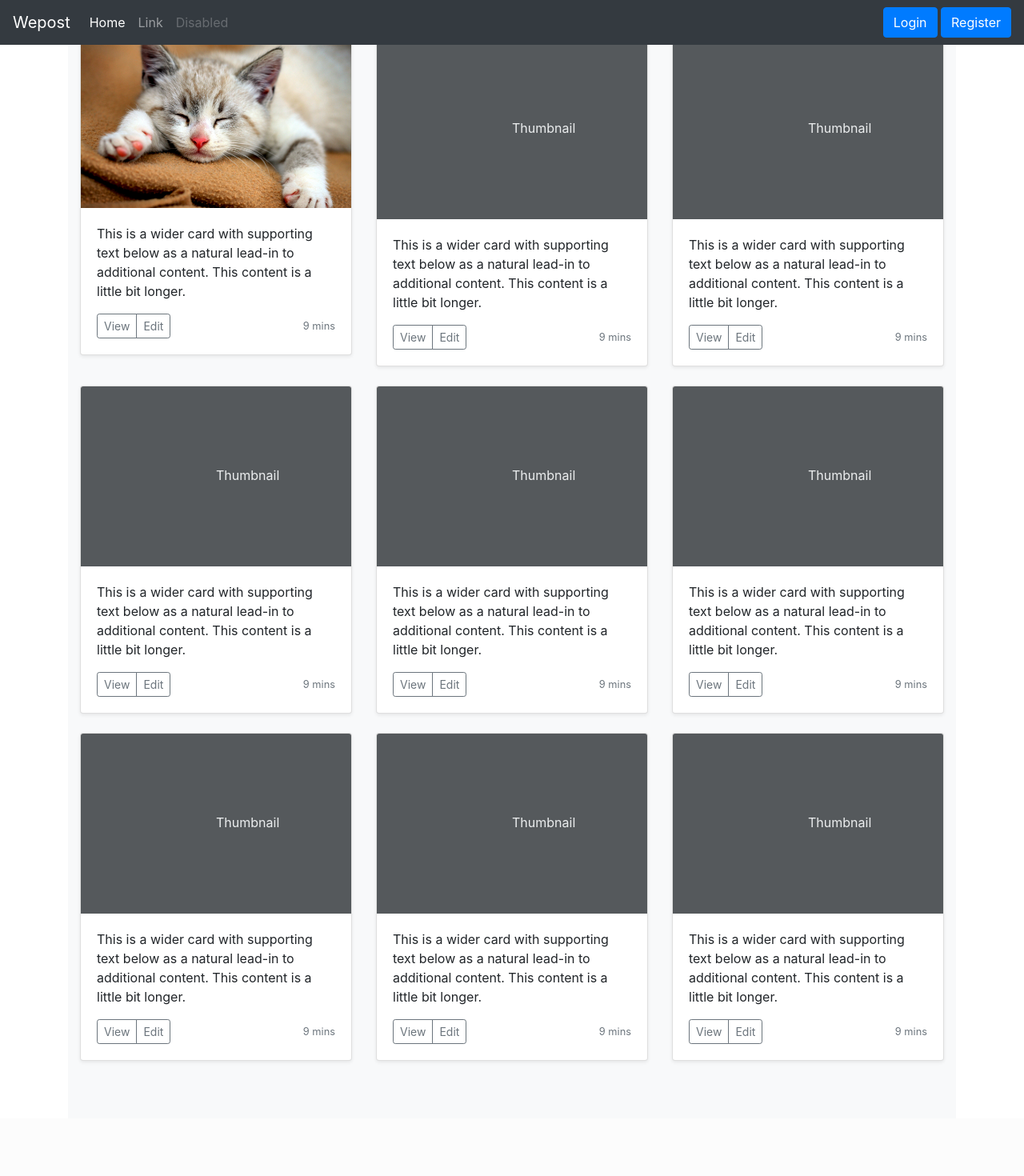
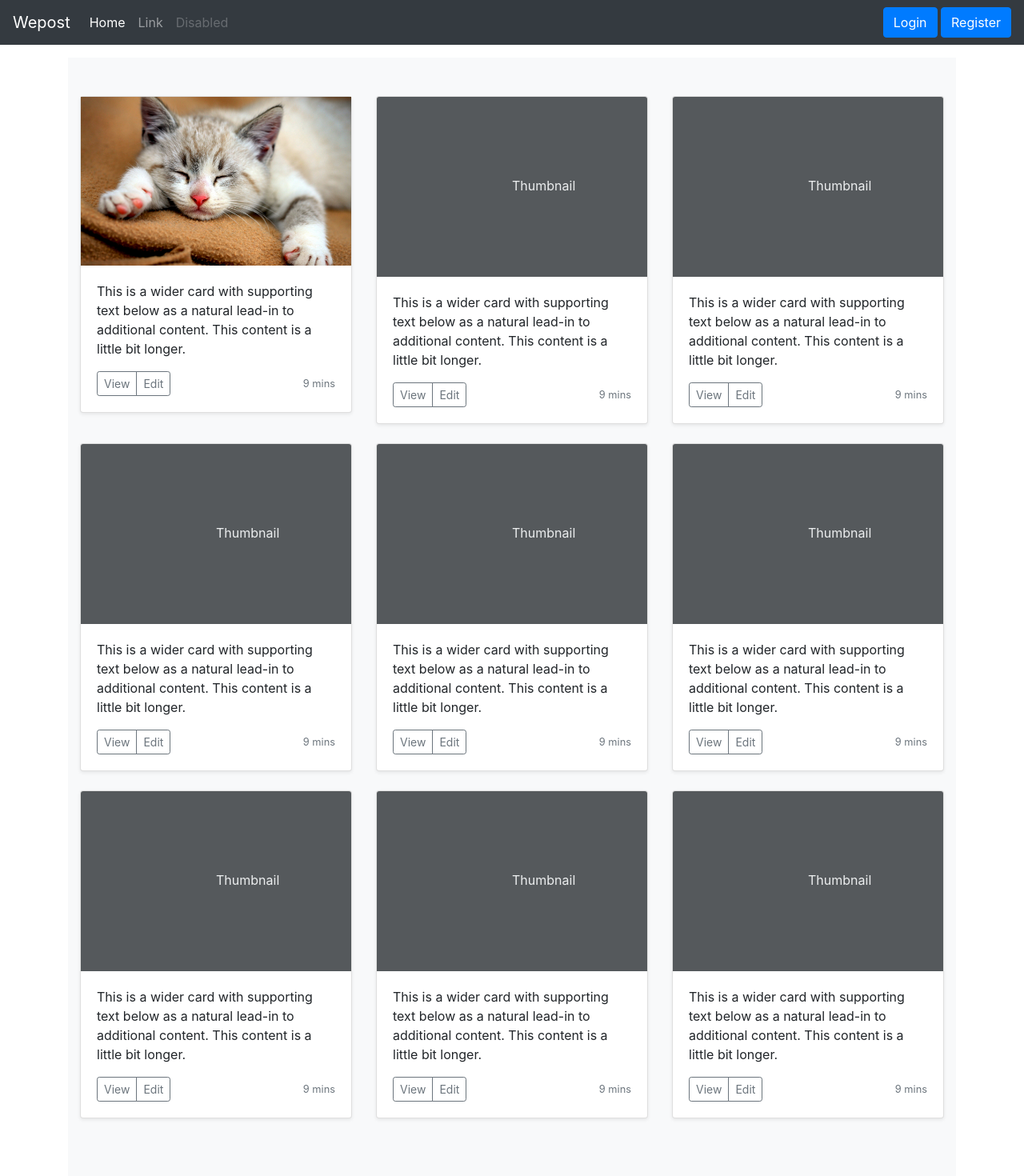
Before and after one commit to Hannidiot/wepost, a Django app: page / in a window 1280 px wide. Shown: the whole page at 80% size. Before the commit the page ends 1328 px from the top, so only its background shows below. Run offline with Django 3.2, Linux system fonts and the light colour scheme; some libraries are stand-ins or nearby versions.

Commit message:
fix top margin

```diff
--- /dev/null
+++ b/static/css/base.css
@@ -0,0 +1,3 @@
+body {
+    padding-top: 4.5rem;
+}
--- a/templates/wepost_main/base.html
+++ b/templates/wepost_main/base.html
@@ -13,16 +13,16 @@
 
   <!-- Bootstrap core CSS -->
   <link href="{% static 'css/bootstrap.min.css' %}" rel="stylesheet" integrity="sha384-GJzZqFGwb1QTTN6wy59ffF1BuGJpLSa9DkKMp0DgiMDm4iYMj70gZWKYbI706tWS" crossorigin="anonymous">
-  <link href="{% static 'css/nav.css' %}" rel="stylesheet" crossorigin="anonymous">
+  <link rel="stylesheet" href="{% static 'css/base.css' %}" />
 </head>
 <body>
   {% block nav_block %}
     {% navbar %}
   {% endblock nav_block %}
 
-  <div class="container">
+  <main role="main" class="container">
     {% block body_block %}Place body content here!{% endblock body_block %}
-  </div>
+  </main>
 
   <!-- Bootstrap core JavaScript -->
   <!-- Placed at the end of the document so the pages load faster -->
```
